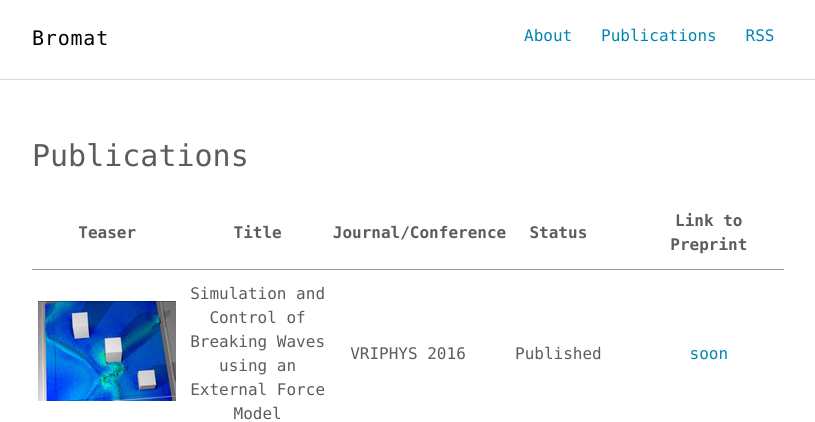
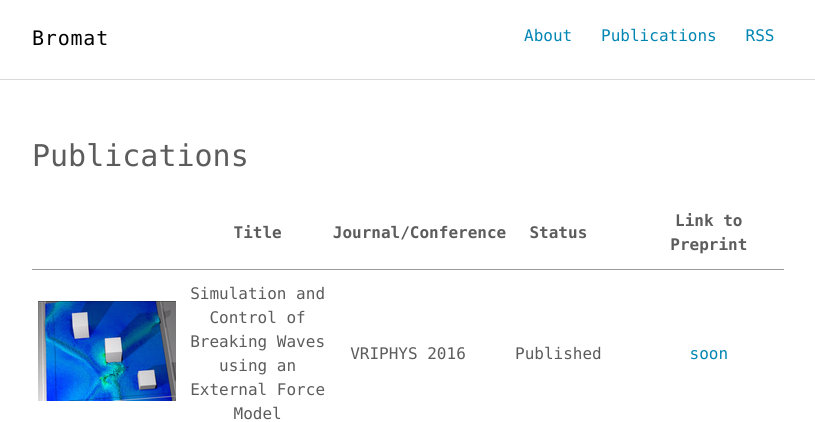
Before and after one commit to Mathiasb17/Mathiasb17.github.io, a Jekyll site: the page built from publications.md, in a window 1280 px wide. Shown: the top 422 px of the page, without its empty margins (232-1047 px from the left). Built offline with Jekyll 4.4.1, drawn with Linux system fonts in a browser that asks for light colours.

Commit message:
Update publications.md

```diff
--- a/publications.md
+++ b/publications.md
@@ -4,7 +4,7 @@ title: Publications
 permalink: /publications/
 ---
 
-|Teaser|Title|Journal/Conference|Status|Link to Preprint|
+| |Title|Journal/Conference|Status|Link to Preprint|
 |:----:|:--------------------------------------------------------------------:|:------------------:|:---------------:|:--------------:|
 |![teaser cg](/images/teaser_cg16.png)|Simulation and Control of Breaking Waves using an External Force Model|VRIPHYS 2016        |Published        |[soon]()
 |![teaser vriphys](/images/teaser_vriphys15.png)|A New Force Model for Controllable Breaking Waves                     |Computers & Graphics|Honorable Mention|[soon]()        |
```
